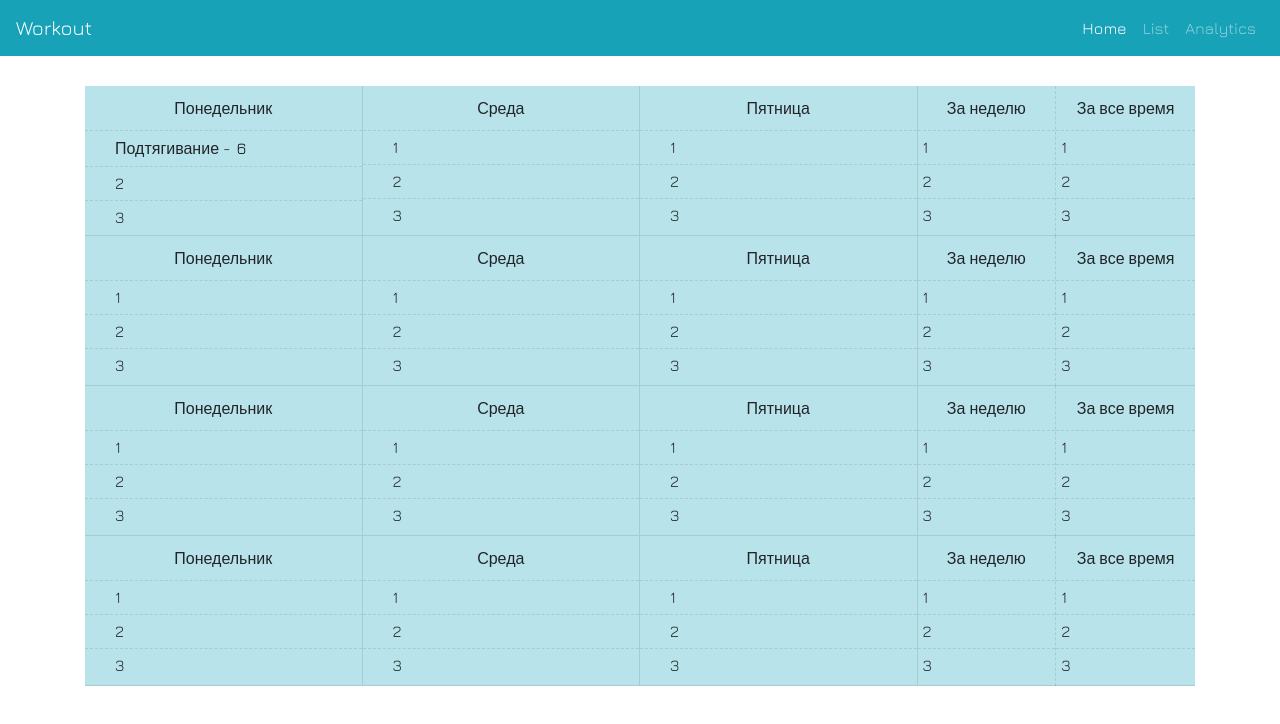
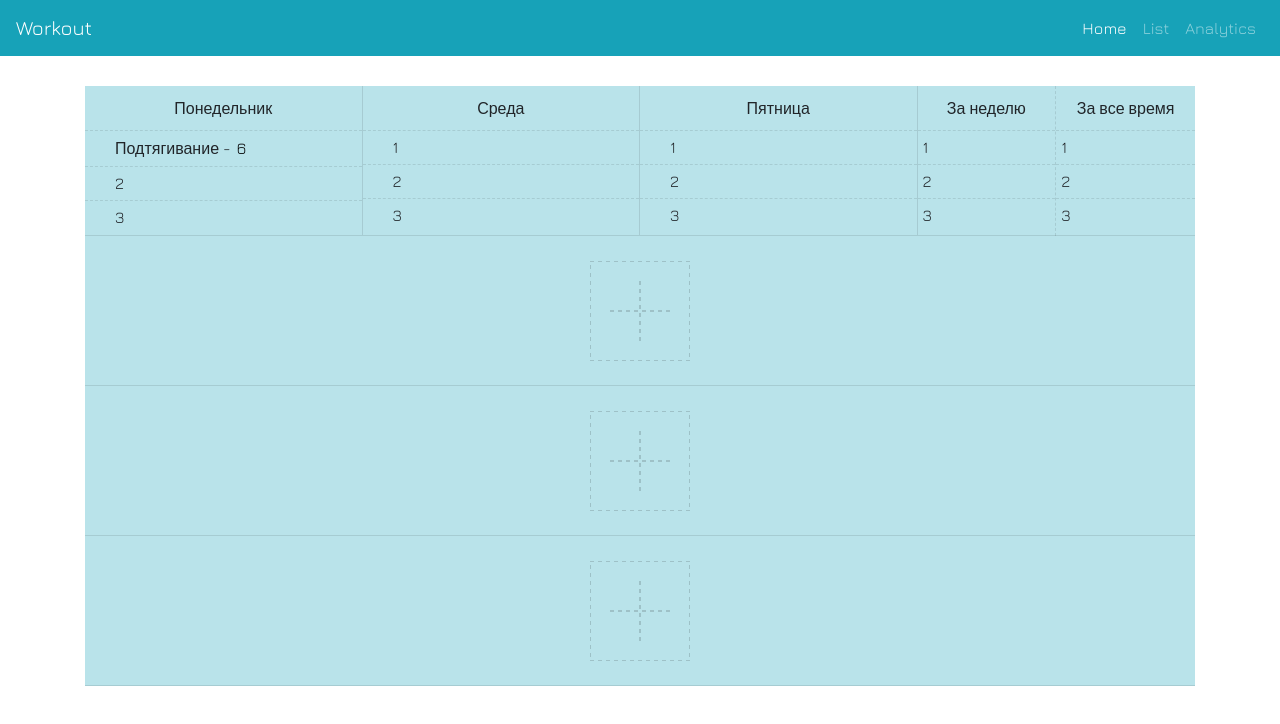
Before and after one commit to SokolovskyiAnton/workout-v-2, a Vue app: page / in a window 1280 px wide. Shown: the top 724 px of the page. Built offline with nearby package versions, Linux system fonts and the light colour scheme.

Commit message:
Добавлены скрытые блоки в таблице

```diff
--- a/src/components/Table.vue
+++ b/src/components/Table.vue
@@ -58,7 +58,8 @@
             </div>
         </div>
     </div>
-    <div class="table-block">
+    <div>
+        <div class="table-block" :class="{hidden: !firstStep}">
             <div class="table-block-items">
                 <div class="wrap">
                     <div class="wrap-title">
@@ -116,7 +117,18 @@
                 </div>
             </div>
         </div>
-    <div class="table-block">
+        <div class="add" :class="{hidden: firstStep}">
+            <div class="add-block">
+                <svg class="add-block__svg" width="100" height="100" @click="firstStep= true">
+                    <rect x="0" y="0" width="100" height="100" fill="transparent" stroke-dasharray="4"/>
+                    <line x1="20" y1="50" x2="80" y2="50" stroke="rgba(0, 0, 0, 0.3)" stroke-dasharray="4" />
+                    <line x1="50" y1="20" x2="50" y2="80" stroke="rgba(0, 0, 0, 0.3)" stroke-dasharray="4" />
+                </svg>
+            </div>
+        </div>
+    </div>
+    <div>
+        <div class="table-block" :class="{hidden: !secondStep}">
             <div class="table-block-items">
                 <div class="wrap">
                     <div class="wrap-title">
@@ -174,7 +186,18 @@
                 </div>
             </div>
         </div>
-    <div class="table-block">
+        <div class="add" :class="{hidden: secondStep}">
+            <div class="add-block">
+                <svg class="add-block__svg" width="100" height="100" @click="secondStep = true">
+                    <rect x="0" y="0" width="100" height="100" fill="transparent" stroke-dasharray="4"/>
+                    <line x1="20" y1="50" x2="80" y2="50" stroke="rgba(0, 0, 0, 0.3)" stroke-dasharray="4" />
+                    <line x1="50" y1="20" x2="50" y2="80" stroke="rgba(0, 0, 0, 0.3)" stroke-dasharray="4" />
+                </svg>
+            </div>
+        </div>
+    </div>
+    <div>
+        <div class="table-block" :class="{hidden: !thirdStep}">
             <div class="table-block-items">
                 <div class="wrap">
                     <div class="wrap-title">
@@ -232,6 +255,16 @@
                 </div>
             </div>
         </div>
+        <div class="add" :class="{hidden: thirdStep}">
+            <div class="add-block">
+                <svg class="add-block__svg" width="100" height="100" @click="thirdStep = true">
+                    <rect x="0" y="0" width="100" height="100" fill="transparent" stroke-dasharray="4"/>
+                    <line x1="20" y1="50" x2="80" y2="50" stroke="rgba(0, 0, 0, 0.3)" stroke-dasharray="4" />
+                    <line x1="50" y1="20" x2="50" y2="80" stroke="rgba(0, 0, 0, 0.3)" stroke-dasharray="4" />
+                </svg>
+            </div>
+        </div>
+    </div>
 
 </div>
 </template>
@@ -240,8 +273,13 @@
   export default {
     data() {
       return {
-          first: 6
+        first: 6,
+        firstStep: false,
+        secondStep: false,
+        thirdStep: false
       }
+    },
+    methods: {
     }
   }
 </script>
--- a/src/styles/components/_table.sass
+++ b/src/styles/components/_table.sass
@@ -13,6 +13,24 @@
             border-right: 1px solid rgba(0, 0, 0, 0.1)
             &:nth-child(4)
                 border: none
+
+.add
+    display: flex
+    justify-content: center
+    align-items: center
+    height: 150px
+    border-bottom: 1px solid rgba(0, 0, 0, 0.1)
+    &-block
+        &__svg
+            rect
+                stroke: rgba(0, 0, 0, 0.3)
+            &:hover
+                rect
+                    stroke: gray
+                    cursor: pointer
+                    fill: rgba(0, 255 , 0, 0.3)
+                line
+                    stroke: gray
 
 .wrap
     &-title
@@ -55,3 +73,7 @@
             padding-left: 5px
             &:last-child
                 border: none
+
+
+.hidden
+    display: none
```
Lines whose indentation alone changed are shown as unchanged.
